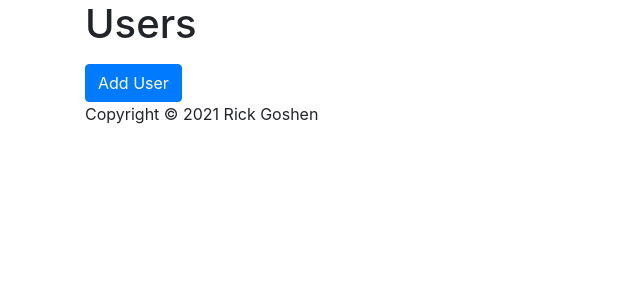
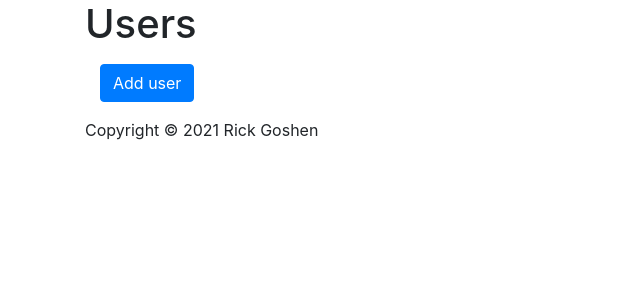
Before and after one commit to rgoshen/flask-blogly, a Flask app: page /users in a window 1280 px wide. Shown: the top 300 px of the page, without its empty margins (0-640 px from the left). Run offline with Flask 2, Linux system fonts and the light colour scheme; some libraries are stand-ins or nearby versions.

Commit message:
updated add button

```diff
--- a/templates/users/index.html
+++ b/templates/users/index.html
@@ -1,10 +1,12 @@
 {% extends "base.html" %} {% block title %}Users{% endblock %} {% block content
 %}
 <h1>Users</h1>
-<ul>
-  {% for user in users %}
-  <li>{{user.first_name}} {{user.last_name}}</li>
-  {% endfor %}
-</ul>
-<button class="btn btn-primary">Add User</button>
+<div class="container">
+  <ul>
+    {% for user in users %}
+    <li>{{user.first_name}} {{user.last_name}}</li>
+    {% endfor %}
+  </ul>
+  <p><a class="btn btn-primary" href="/users/new">Add user</a></p>
+</div>
 {% endblock %}
```
